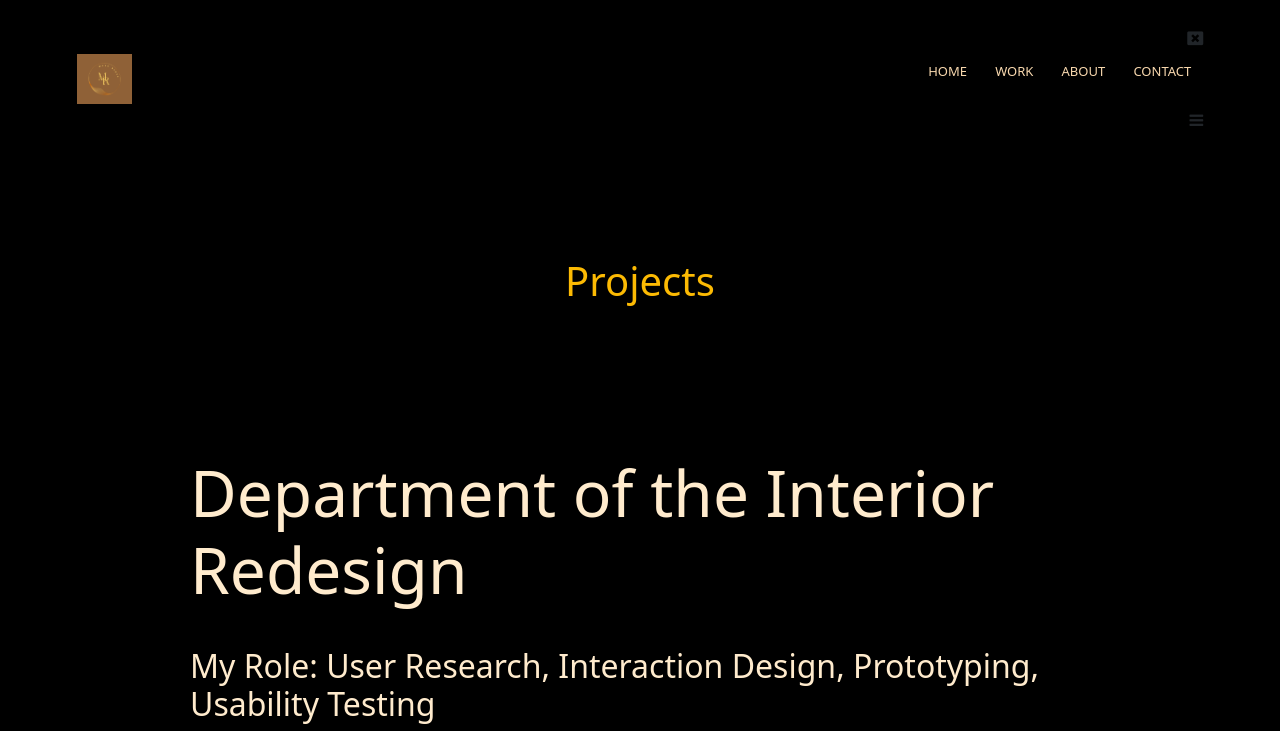
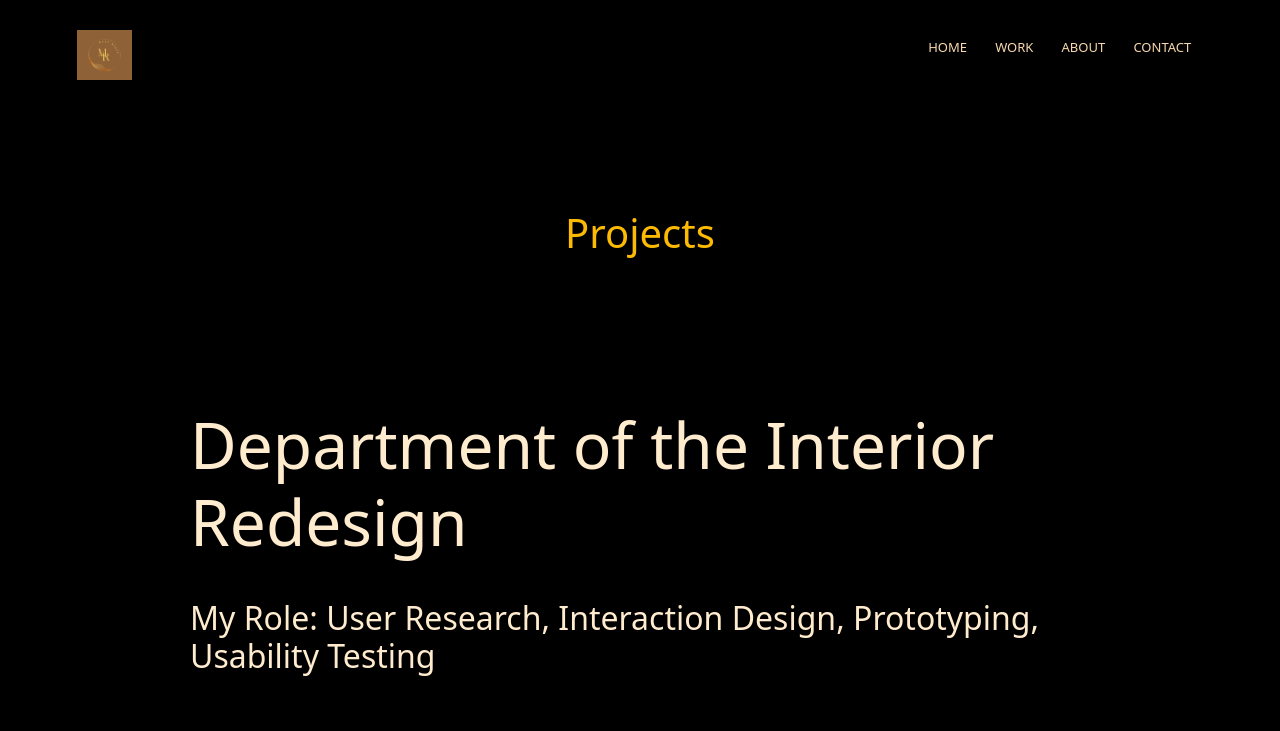
Before and after one commit to ReneeTinkerer95/UX_UI_HW_20, a plain HTML site: page index.html in a window 1280 px wide. Shown: the top 731 px of the page. Drawn offline with nearby package versions, Linux system fonts and the light colour scheme.

Commit message:
Update index.html

```diff
--- a/index.html
+++ b/index.html
@@ -15,14 +15,12 @@
         <nav>
             <a href="index.html"><img src="img/logo.png"></a>
             <div class="nav-links" id="navLinks">
-                <i class="fa fa-window-close" onclick="hideMenu()"></i>
                 <ul>
                     <li><a href="https://reneetinkerer95.github.io/UX_UI_HW_19/">HOME</a></li>
                     <li><a href="https://reneetinkerer95.github.io/UX_UI_HW_20/">WORK</a></li>
                     <li><a href="">ABOUT</a></li>
                     <li><a href="">CONTACT</a></li>
                 </ul>
-                <i class="fa fa-bars" onclick="showMenu()"></i>
             </div>
         </nav>
     </section>
```
